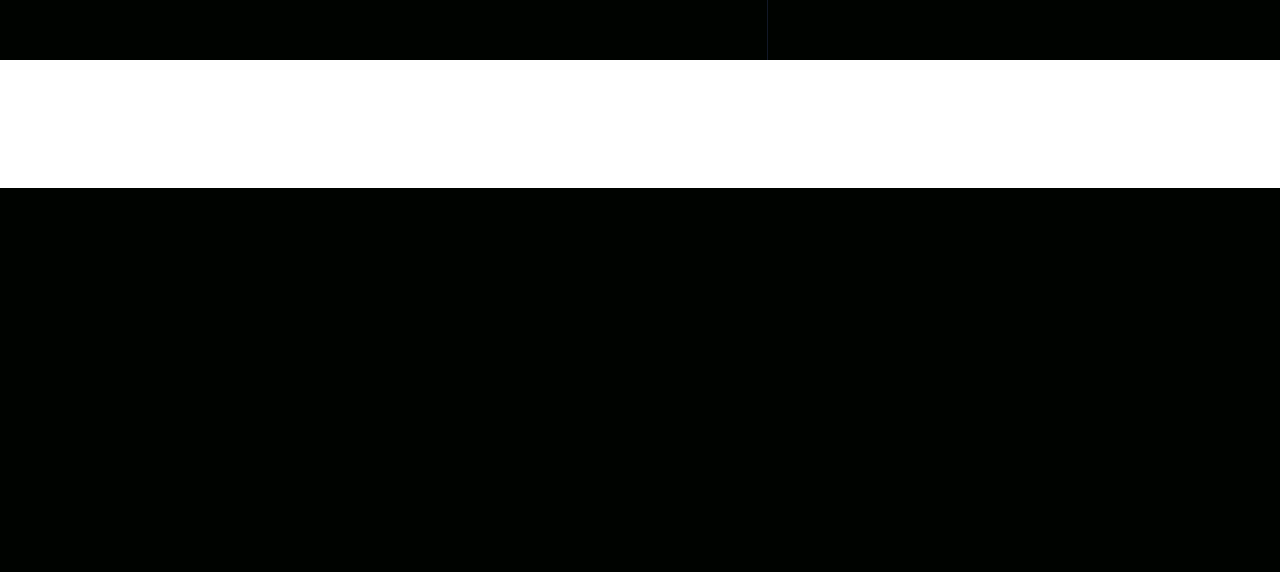
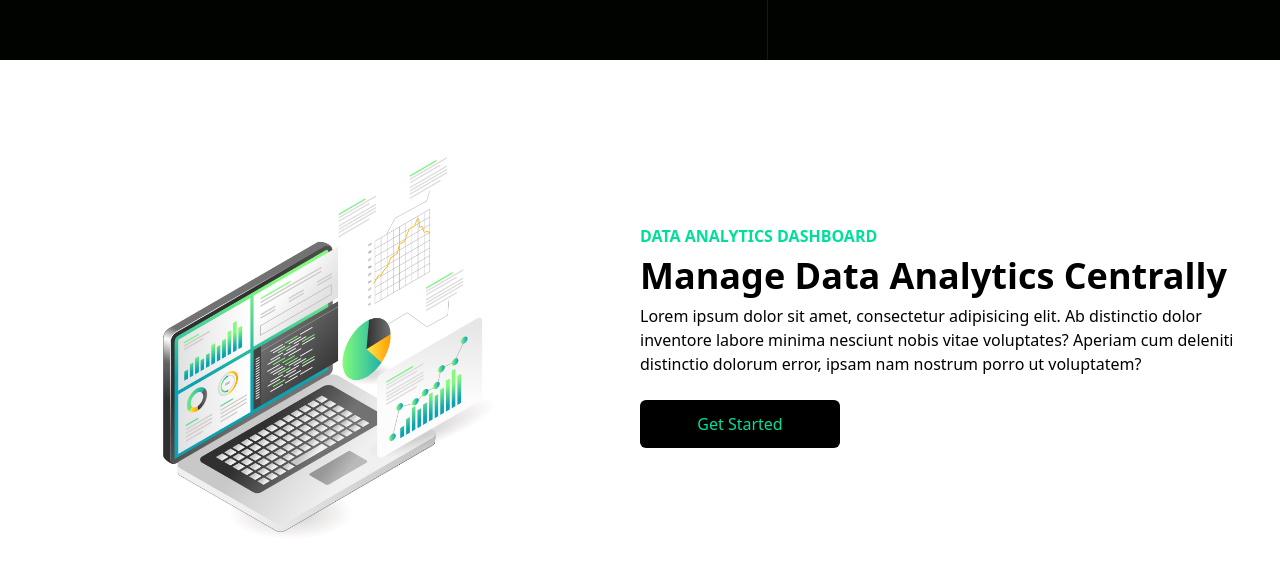
Before and after one commit to gregorybv/grow-with-data, a React (Create React App) app: page / in a window 1280 px wide. Shown: the part 740-1312 px from the top of the page. Before the commit the page ends 928 px from the top, so only its background shows below. Built offline with nearby package versions, Linux system fonts and the light colour scheme.

Commit message:
analystics component final

```diff
--- a/src/components/Analytics.jsx
+++ b/src/components/Analytics.jsx
@@ -1,10 +1,24 @@
 import React from 'react';
+import Laptop from '../assets/laptop.jpg'
 
 const Analytics = () => {
   return (
     <div className='w-full bg-white py-16 px-4'>
       <div className='max-w-[1240px] mx-auto grid md:grid-cols-2'>
-
+        <img className='w-[500px] mx-auto my-4' src={Laptop} alt="/"/>
+        <div className='flex flex-col justify-center'>
+          <p className='text-[#00df9a] font-bold'>DATA ANALYTICS DASHBOARD</p>
+          <h1 className='md:text-4xl sm:text-3xl text-2xl font-bold py-2'>Manage Data Analytics Centrally</h1>
+          <p>Lorem ipsum dolor sit amet, consectetur
+            adipisicing elit. Ab distinctio dolor inventore
+            labore minima nesciunt nobis vitae voluptates?
+            Aperiam cum deleniti distinctio dolorum error,
+            ipsam nam nostrum porro ut voluptatem?
+          </p>
+          <button className='bg-black text-[#00df9a] w-[200px] rounded-md font-medium my-6 mx-auto md:mx-0 py-3'>Get
+            Started
+          </button>
+        </div>
       </div>
     </div>
   )
```
